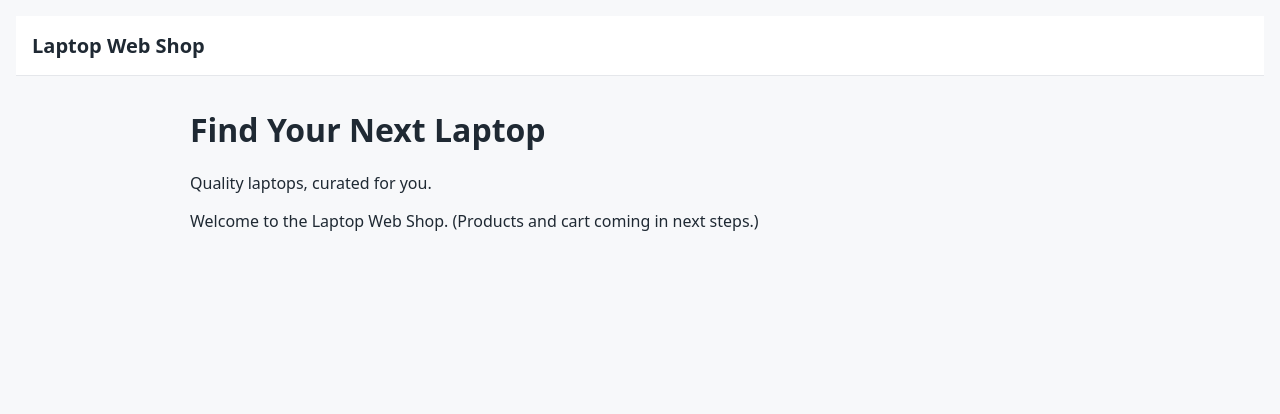
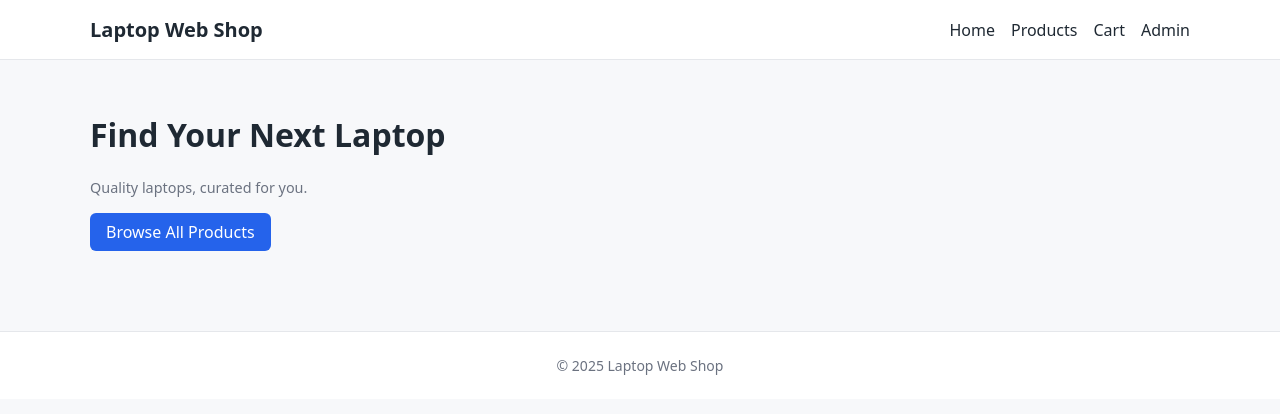
Before and after one commit to SamParsakian/online-laptop-store, a Flask app: page / in a window 1280 px wide. Shown: the top 414 px of the page. Run offline with Flask 2, Linux system fonts and the light colour scheme; parts of the project's set-up code (start-up, migrations or seed data) failed here and were passed over.

Commit message:
feat: add product list and product detail pages

```diff
--- a/app/app.py
+++ b/app/app.py
@@ -10,11 +10,13 @@ _root = Path(__file__).resolve().parent.parent
 load_dotenv(_root / ".env")
 
 from data.database import init_db
+from app.routes.products import bp as products_bp
 
 app = Flask(__name__)
 app.secret_key = os.getenv("SECRET_KEY", "change-me")
 
 init_db()
+app.register_blueprint(products_bp)
 
 
 @app.get("/")
--- a/app/templates/home.html
+++ b/app/templates/home.html
@@ -2,6 +2,8 @@
 
 {% block content %}
 <h1>Find Your Next Laptop</h1>
-<p class="lead">Quality laptops, curated for you.</p>
-<p>Welcome to the Laptop Web Shop. (Products and cart coming in next steps.)</p>
+<p class="text-muted">Quality laptops, curated for you.</p>
+<p>
+  <a class="btn btn-primary" href="{{ url_for('products.list_products') }}">Browse All Products</a>
+</p>
 {% endblock %}
--- a/app/templates/layout.html
+++ b/app/templates/layout.html
@@ -4,18 +4,55 @@
   <meta charset="utf-8">
   <title>{{ title or "Laptop Web Shop" }}</title>
   <style>
-    body { font-family: system-ui, sans-serif; margin: 0; padding: 1rem; background: #f7f8fa; color: #1f2933; }
-    .header { background: #fff; padding: 1rem; border-bottom: 1px solid #e5e7eb; }
+    body { font-family: system-ui, sans-serif; margin: 0; padding: 0; background: #f7f8fa; color: #1f2933; }
+    .header { background: #fff; padding: 1rem 0; border-bottom: 1px solid #e5e7eb; }
+    .container { max-width: 1100px; margin: 0 auto; padding: 0 1rem; }
     .brand { font-size: 1.25rem; font-weight: 700; }
+    .nav { display: flex; gap: 1rem; align-items: center; }
+    .nav a { color: #1f2933; text-decoration: none; font-weight: 500; }
+    .nav a:hover { text-decoration: underline; }
+    .top { display: flex; justify-content: space-between; align-items: center; flex-wrap: wrap; gap: 0.5rem; }
+    .card { background: #fff; border-radius: 8px; box-shadow: 0 1px 3px rgba(0,0,0,.08); border: 1px solid #e5e7eb; overflow: hidden; }
+    .product-grid { display: grid; grid-template-columns: repeat(auto-fill, minmax(260px, 1fr)); gap: 1.5rem; }
+    .product-card .img-wrap { height: 180px; background: #eee; display: flex; align-items: center; justify-content: center; }
+    .product-card .img-wrap img { width: 100%; height: 100%; object-fit: cover; }
+    .product-card .body { padding: 1rem; }
+    .product-card h5 { margin: 0 0 0.25rem 0; }
+    .text-muted { color: #6b7280; font-size: 0.9rem; }
+    .py-4 { padding-top: 2rem; padding-bottom: 2rem; }
+    .mb-4 { margin-bottom: 1.5rem; }
+    .btn { display: inline-block; padding: 0.5rem 1rem; border-radius: 6px; text-decoration: none; font-weight: 500; }
+    .btn-primary { background: #2563eb; color: #fff; }
+    .btn-primary:hover { background: #1d4ed8; }
+    .btn-success { background: #059669; color: #fff; }
+    .btn-success:hover { background: #047857; }
+    .btn-outline { background: transparent; border: 1px solid #d1d5db; color: #374151; }
+    .btn-outline:hover { background: #f3f4f6; }
+    .detail-grid { display: grid; grid-template-columns: 1fr 1fr; gap: 0.5rem; }
+    .detail-row { display: flex; justify-content: space-between; }
+    .images-grid { display: grid; grid-template-columns: repeat(2, 1fr); gap: 0.5rem; }
+    .images-grid img { width: 100%; height: auto; object-fit: cover; border-radius: 4px; }
+    .footer { text-align: center; padding: 1.5rem; font-size: 0.875rem; color: #6b7280; margin-top: 2rem; border-top: 1px solid #e5e7eb; background: #fff; }
   </style>
   {% block head %}{% endblock %}
 </head>
 <body>
   <header class="header">
-    <span class="brand">Laptop Web Shop</span>
+    <div class="container top">
+      <span class="brand">Laptop Web Shop</span>
+      <nav class="nav">
+        <a href="{{ url_for('home') }}">Home</a>
+        <a href="{{ url_for('products.list_products') }}">Products</a>
+        <a href="/cart">Cart</a>
+        <a href="/admin">Admin</a>
+      </nav>
+    </div>
   </header>
-  <main style="max-width: 900px; margin: 2rem auto;">
+  <div class="container py-4">
     {% block content %}{% endblock %}
-  </main>
+  </div>
+  <footer class="footer">
+    © 2025 Laptop Web Shop
+  </footer>
 </body>
 </html>
```
Also changed, not shown: app/routes/products.py (+22 -1 lines), app/templates/product.html (added, +35 -0 lines), app/templates/products.html (added, +21 -0 lines), data/product_images.py (added, +13 -0 lines), data/products_data.py (added, +41 -0 lines).
